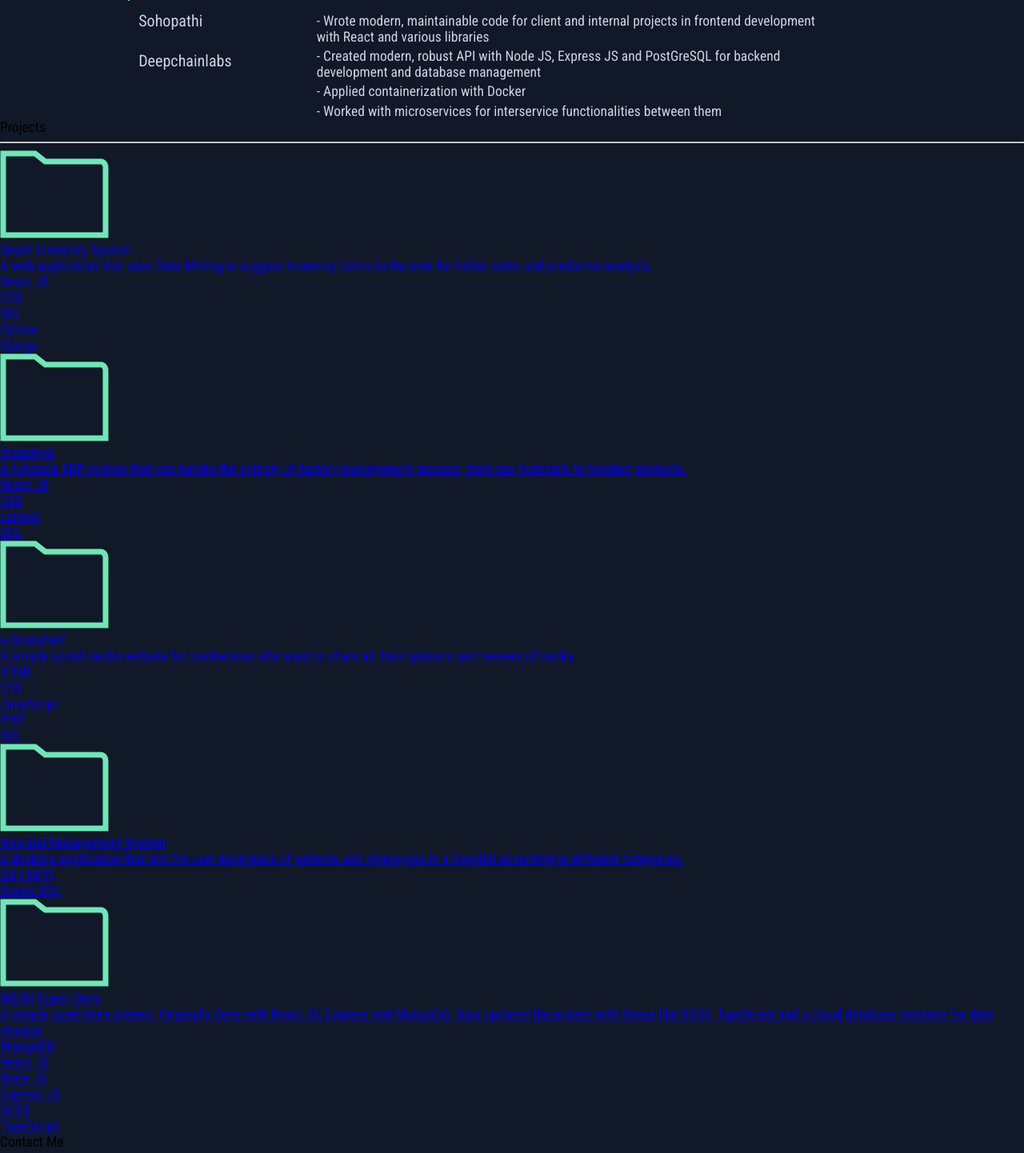
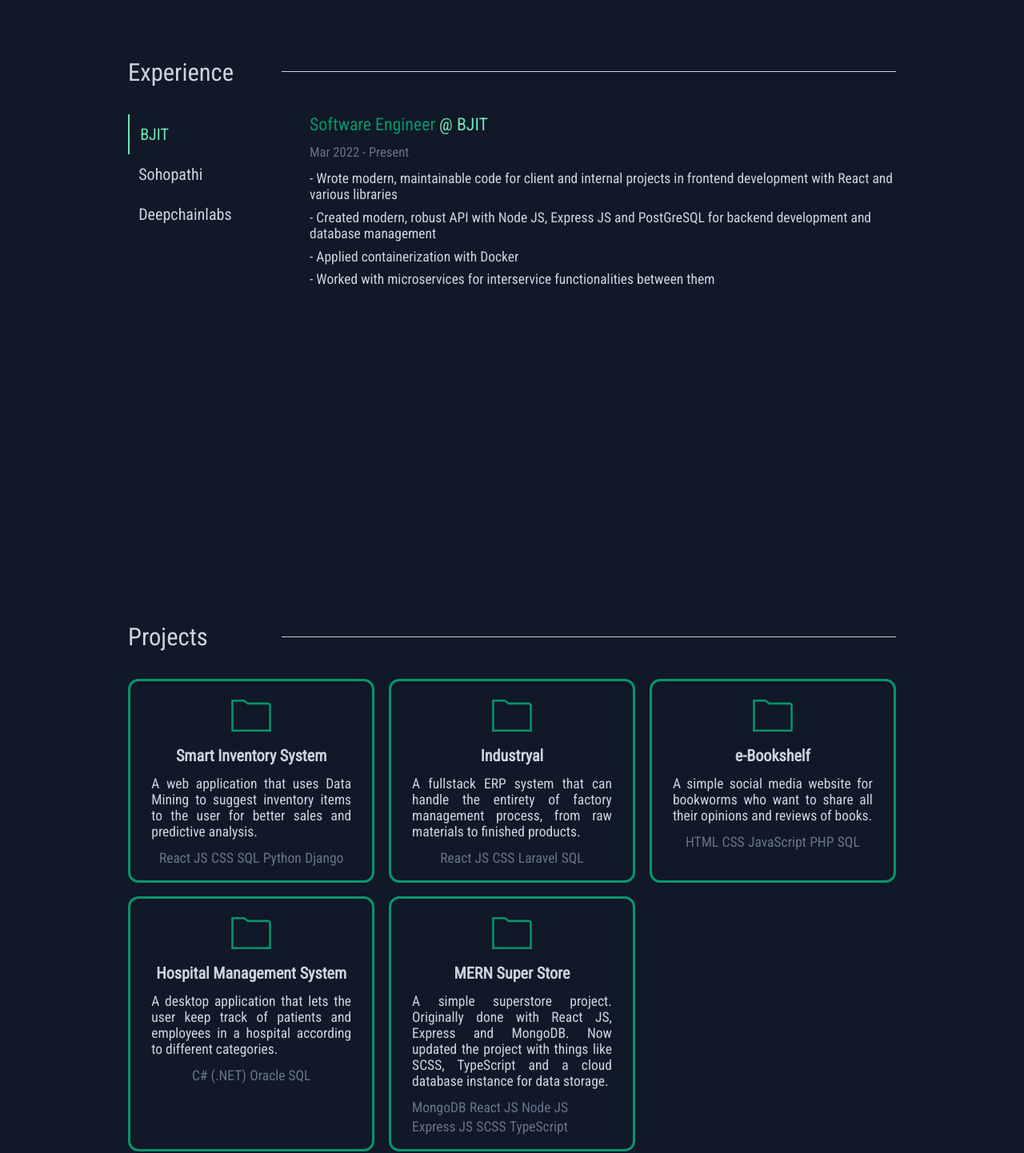
Before and after one commit to snigdho611/snigdho611.dev, a React (Create React App) app: page / in a window 1280 px wide. Shown: the part 1351-2793 px from the top of the page at 80% size. Built offline with nearby package versions, Linux system fonts and the light colour scheme.

Commit message:
Adding updates to website

```diff
--- a/src/App.tsx
+++ b/src/App.tsx
@@ -1,27 +1,6 @@
-import { MutableRefObject, useRef, useState } from "react";
-import About from "./components/About";
-import Experience from "./components/Experience";
-import Projects from "./components/Projects";
-import Contact from "./components/Contact";
-import Footer from "./components/Footer";
+import { MutableRefObject, useEffect, useRef, useState } from "react";
 
 const App: React.FC = () => {
-  const [loading, setLoading] = useState(false);
-  const heroRef: MutableRefObject<HTMLDivElement | null> = useRef(null);
-  const aboutRef: MutableRefObject<HTMLDivElement | null> = useRef(null);
-  const expRef: MutableRefObject<HTMLDivElement | null> = useRef(null);
-  const projectsRef: MutableRefObject<HTMLDivElement | null> = useRef(null);
-  const contactRef: MutableRefObject<HTMLDivElement | null> = useRef(null);
-
-  const heroScroll = () => heroRef.current?.scrollIntoView({ behavior: "smooth" });
-  const aboutScroll = () => aboutRef.current?.scrollIntoView({ behavior: "smooth" });
-  const expScroll = () => expRef.current?.scrollIntoView({ behavior: "smooth" });
-  const projectsScroll = () => projectsRef.current?.scrollIntoView({ behavior: "smooth" });
-  const contactScroll = () => contactRef.current?.scrollIntoView({ behavior: "smooth" });
-  const imageRef = useRef<HTMLImageElement | null>(null);
-  const shadowRef = useRef<HTMLDivElement | null>(null);
-  const [activeExperience, setActiveExperience] = useState(0);
-
   const data = {
     projectsData: [
       {
@@ -213,21 +192,55 @@ const App: React.FC = () => {
       ],
     ],
   };
+  const [loading, setLoading] = useState(true);
+  const [imageLoading, setImageLoading] = useState(true);
+  const heroRef: MutableRefObject<HTMLDivElement | null> = useRef(null);
+  const aboutRef: MutableRefObject<HTMLDivElement | null> = useRef(null);
+  const expRef: MutableRefObject<HTMLDivElement | null> = useRef(null);
+  const projectsRef: MutableRefObject<HTMLDivElement | null> = useRef(null);
+  const contactRef: MutableRefObject<HTMLDivElement | null> = useRef(null);
+
+  const heroScroll = () => heroRef.current?.scrollIntoView({ behavior: "smooth" });
+  const aboutScroll = () => aboutRef.current?.scrollIntoView({ behavior: "smooth" });
+  const expScroll = () => expRef.current?.scrollIntoView({ behavior: "smooth" });
+  const projectsScroll = () => projectsRef.current?.scrollIntoView({ behavior: "smooth" });
+  const contactScroll = () => contactRef.current?.scrollIntoView({ behavior: "smooth" });
+  const imageRef = useRef<HTMLImageElement | null>(null);
+  const shadowRef = useRef<HTMLDivElement | null>(null);
+  const [activeExperience, setActiveExperience] = useState(0);
+  const loaderRef = useRef<HTMLDivElement | null>(null);
+
+  // useEffect(() => {
+  //   setTimeout(() => {
+  //     if (imageLoading) {
+  //       console.log("Loading complete");
+  //     } else {
+  //       console.log("Still loading");
+  //     }
+  //     // setLoading(false);
+  //     // if (loaderRef.current) {
+  //     //   // loaderRef.current.style.opacity = "0%";
+  //     //   // loaderRef.current.style.display = "none";
+  //     // }
+  //   }, 2000);
+  //   // if (loaderRef.current) {
+  //   // }
+  // }, [imageLoading]);
 
   return (
     <>
-      {loading ? (
-        <div className="flex justify-center pt-20">
-          <div className="absolute sm:w-[900px] sm:h-[900px] h-96 w-96">
+      <div
+        // ref={loaderRef}
+        className="loader"
+      >
         <img
+          className="loader_img"
           src={
-                "https://res.cloudinary.com/drnym8nne/image/upload/v1666110360/portfolio/nav/favicon_uw1wog.png"
+            "https://res.cloudinary.com/drnym8nne/image/upload/v1689936405/portfolio/nav/logo_pvu06n.svg"
           }
           alt="Not found"
         />
       </div>
-        </div>
-      ) : (
       <div>
         {/* NAVBAR */}
         <div className="main_navbar">
@@ -264,16 +277,13 @@ const App: React.FC = () => {
             <span className="main_hero_container_name">Snigdho Dip Howlader.</span>
             <span className="main_hero_container_tagline">I Create Things For The Web.</span>
             <span className="main_hero_container_content">
-                A Full Stack <strong>Software Engineer</strong> with 2+ years experience. Versatile
-                in both <strong>Frontend </strong> and <strong>Backend </strong> technologies.
+              A Full Stack <strong>Software Engineer</strong> with 2+ years experience. Versatile in
+              both <strong>Frontend </strong> and <strong>Backend </strong> technologies.
             </span>
             <span className="main_hero_container_content">
               My set of skills is versatile and is continuously expanding.
             </span>
-              <a
-                href={"https://www.github.com/snigdho611"}
-                className="main_hero_container_checkout"
-              >
+            <a href={"https://www.github.com/snigdho611"} className="main_hero_container_checkout">
               Check Out My Work
             </a>
           </div>
@@ -289,11 +299,11 @@ const App: React.FC = () => {
               {data.aboutData.map((span: any, i: any) => {
                 return (
                   <span key={i}>
-                      {span.map(({ text, url }: any) => {
+                    {span.map(({ text, url }: any, i: number) => {
                       return !url ? (
                         text
                       ) : (
-                          <a href={url} target="_blank" rel="noreferrer">
+                        <a key={i} href={url} target="_blank" rel="noreferrer">
                           {text}
                         </a>
                       );
@@ -316,6 +326,10 @@ const App: React.FC = () => {
           </div>
           <div className="main_about_image">
             <img
+              onLoad={(e) => {
+                // console.log("first");
+                setImageLoading(false);
+              }}
               ref={imageRef}
               className="main_about_image_img"
               src={
@@ -340,9 +354,7 @@ const App: React.FC = () => {
                     key={i}
                     onClick={() => setActiveExperience(i)}
                     className={`main_experience_body_companies_company ${
-                        activeExperience === i
-                          ? "main_experience_body_companies_company-active"
-                          : ""
+                      activeExperience === i ? "main_experience_body_companies_company-active" : ""
                     }`}
                   >
                     {company}
@@ -353,9 +365,8 @@ const App: React.FC = () => {
             <div className="main_experience_body_description">
               <span className="main_experience_body_description_header">
                 {data.experienceData[activeExperience].title}
-                  {` @ `}
                 <a href={data.experienceData[activeExperience].url}>
-                    {data.experienceData[activeExperience].company}
+                  {` @ ${data.experienceData[activeExperience].company}`}
                 </a>
                 {/* </span> */}
               </span>
@@ -370,15 +381,85 @@ const App: React.FC = () => {
             </div>
           </div>
         </div>
-          <div className="pt-[10px]" ref={projectsRef}>
-            <Projects data={data.projectsData} />
+        <div className="main_projects" ref={projectsRef}>
+          <div className="main_projects_header">
+            <span className="main_projects_header_title">Projects</span>
+            <div className="main_experience_header_bar" />
           </div>
-          <div className="pt-[10px]" ref={contactRef}>
-            <Contact data={data.contactData} />
+          <div className="main_projects_cards">
+            {data.projectsData.map(({ id, title, description, stacks, url }) => {
+              return (
+                <a
+                  href={url}
+                  target="_blank"
+                  rel="noreferrer"
+                  className="main_projects_cards_card"
+                  key={id}
+                >
+                  <svg
+                    width="50"
+                    height="50"
+                    viewBox="0 0 136 110"
+                    fill="none"
+                    xmlns="http://www.w3.org/2000/svg"
+                  >
+                    <path
+                      className="main_projects_cards_card_svg"
+                      d="M4 106V4H43.898L56.539 13.9512H125.669C131.042 13.9512 132.121 19.2585 131.99 21.9122V106H4Z"
+                      stroke="#059669"
+                      strokeWidth="7"
+                    />
+                  </svg>
+                  <div className="main_projects_cards_card_title">{title}</div>
+                  <div className="main_projects_cards_card_description">{description}</div>
+                  <div className="main_projects_cards_card_stacks">
+                    {stacks.map((element, i) => {
+                      return <div key={i}>{element}</div>;
+                    })}
                   </div>
-          <Footer />
+                </a>
+              );
+            })}
           </div>
-      )}
+        </div>
+        <div className="main_contact" ref={contactRef}>
+          <div className="main_contact_header">
+            <span className="main_contact_header_title">Contact Me</span>
+            <hr className="main_contact_header_bar" />
+          </div>
+          <div className="main_contact_content">
+            <div className="main_contact_content_description">
+              If you would like to get in touch for any types of query, please opt for any of the
+              means below:
+            </div>
+            <div className="main_contact_content_links">
+              {data.contactData.map(({ image, url }, i) => {
+                return (
+                  <a
+                    key={i}
+                    className="main_contact_content_links_link"
+                    href={url}
+                    target={"_blank"}
+                    rel="noreferrer"
+                  >
+                    <img src={image} alt="Not found" height={50} />
+                  </a>
+                );
+              })}
+            </div>
+          </div>
+          {/* <Contact data={data.contactData} /> */}
+        </div>
+        <div className="w-full justify-end gap-3 flex text-sm">
+          <div className="text-slate-300">Developed by: </div>
+          <a
+            href="https://www.github.com/snigdho611"
+            className="text-emerald-300 hover:text-emerald-100 transition-colors "
+          >
+            snigdho611
+          </a>
+        </div>
+      </div>
     </>
   );
 };
--- a/src/index.scss
+++ b/src/index.scss
@@ -14,6 +14,56 @@ $image-height: 17rem;
 body {
   margin: 0;
   background-color: $black-primary;
+}
+
+.loader {
+  position: absolute;
+  z-index: 100;
+  width: 100%;
+  display: flex;
+  height: 100vh;
+  justify-content: center;
+  align-items: center;
+  background-color: $black-primary;
+  transition: opacity 0.5s;
+  animation-name: hide-loader;
+  animation-duration: 1s;
+  animation-delay: 2s;
+  animation-iteration-count: 1;
+  animation-direction: linear;
+  animation-fill-mode: forwards;
+  &_img {
+    animation: spin 1s linear infinite;
+  }
+}
+
+@keyframes hide-loader {
+  0% {
+    top: 0%;
+    opacity: 100%;
+  }
+  100% {
+    top: -100%;
+    opacity: 0%;
+  }
+}
+
+@keyframes spin {
+  0% {
+    transform: rotate(0deg);
+  }
+  // 25% {
+  //   transform: rotate(0deg);
+  // }
+  50% {
+    transform: rotate(0deg);
+  }
+  // 75% {
+  //   transform: rotate(0deg);
+  // }
+  100% {
+    transform: rotate(360deg);
+  }
 }
 
 .main {
@@ -55,10 +105,10 @@ body {
         display: flex;
         align-items: center;
         cursor: pointer;
-        transition: color 0.25s, margin-top 0.15s;
+        transition: color 0.25s, transform 0.15s;
         &:hover {
           color: #ecfdf5;
-          margin-top: -0.25rem;
+          transform: translate(0rem, -0.25rem);
         }
       }
     }
@@ -92,18 +142,19 @@ body {
         color: $slate-primary;
       }
       &_checkout {
-        background-color: $emrald-primary;
+        background-color: $emrald-secondary;
         width: fit-content;
         padding: 0.75rem 2rem;
         border-radius: 0.25rem;
         text-decoration: none;
-        color: $black-primary;
-        transition: background-color 0.25s, color 0.25s;
+        color: $slate-primary;
+        transition: background-color 0.25s, color 0.25s, transform 0.25s;
         &:hover {
-          background-color: $emrald-secondary;
-          margin-top: -0.25rem;
-          margin-bottom: 0.25rem;
-          color: $slate-primary;
+          background-color: $emrald-primary;
+          transform: translate(0rem, -0.25rem);
+          // margin-top: -0.25rem;
+          // margin-bottom: 0.25rem;
+          color: $slate-secondary;
         }
       }
     }
@@ -174,13 +225,11 @@ body {
       justify-content: center;
       &:hover {
         .main_about_image_img {
-          margin-top: -0.5rem;
-          margin-left: -1rem;
+          transform: translate(-0.5rem, -0.5rem);
           filter: sepia(0%) saturate(100%) brightness(100%) hue-rotate(0deg);
         }
         .main_about_image_border {
-          margin-top: 1rem;
-          margin-left: 2rem;
+          transform: translate(0.5rem, 0.5rem);
         }
       }
       &_img {
@@ -190,7 +239,7 @@ body {
         position: absolute;
         z-index: 1;
         border-radius: 5px;
-        transition: margin-top 0.25s, margin-left 0.25s, filter 0.25s;
+        transition: transform 0.25s, filter 0.25s;
       }
       &_border {
         width: calc($image-height - 1rem);
@@ -200,32 +249,20 @@ body {
         border-radius: 5px;
         margin-top: 0.5rem;
         margin-left: 1rem;
-        transition: margin-top 0.25s, margin-left 0.25s;
+        transition: transform 0.25s, filter 0.25s;
       }
     }
     // }
   }
   &_experience {
-    padding-top: 3rem;
-    margin: 0 auto;
-    color: $slate-primary;
-    display: flex;
-    flex-direction: column;
-    width: 75%;
-    max-width: 1533px;
+    @extend .section;
     &_header {
-      display: flex;
-      align-items: center;
-      width: 50%;
+      @extend .section_header;
       &_title {
-        width: max-content;
-        font-size: 1.75rem;
+        @extend .section_header_title;
       }
       &_bar {
-        width: 70%;
-        border-top: 1px solid $slate-primary;
-        height: 1px;
-        margin: 0 auto;
+        @extend .section_header_bar;
       }
     }
     &_body {
@@ -256,18 +293,19 @@ body {
         }
       }
       &_description {
-        width: 66%;
+        width: 80%;
         display: flex;
         flex-direction: column;
         gap: 0.75rem;
         &_header {
           color: $emrald-primary;
-          // font-size: 1.25rem;
+          font-size: 1.25rem;
           color: $emrald-secondary;
           // font-weight: bold;
           & a {
             color: $emrald-primary;
             text-decoration: none;
+            font-size: 1.25rem;
             transition: color 0.25s;
             &:hover {
               color: $slate-primary;
@@ -281,7 +319,7 @@ body {
         &_list {
           display: flex;
           flex-direction: column;
-          gap: 0.25rem;
+          gap: 0.5rem;
           & span {
             display: flex;
             justify-content: flex-start;
@@ -292,4 +330,122 @@ body {
       }
     }
   }
+
+  &_projects {
+    @extend .section;
+    &_header {
+      @extend .section_header;
+      &_title {
+        @extend .section_header_title;
+      }
+      &_bar {
+        @extend .section_header_bar;
+      }
+    }
+    &_cards {
+      display: grid;
+      grid-template-columns: 2fr 2fr 2fr;
+      gap: 1rem;
+      // flex-direction: column;
+      &_card {
+        display: flex;
+        flex-direction: column;
+        // justify-content: center;
+        align-items: center;
+        gap: 0.75rem;
+        text-decoration: none;
+        color: $slate-primary;
+        padding: 1rem 1.5rem;
+        border-width: 0.2rem;
+        border-style: solid;
+        border-color: $emrald-secondary;
+        border-radius: 0.75rem;
+        text-align: justify;
+        transition: transform 0.25s, border-color 0.25s;
+        &_svg {
+          stroke: $emrald-secondary;
+          transition: stroke 0.25s;
+        }
+        &_title {
+          font-weight: bold;
+          font-size: 1.15rem;
+        }
+        &_description {
+          // color: $slate-secondary;
+        }
+        &_stacks {
+          display: flex;
+          gap: 0.25rem;
+          color: $slate-secondary;
+          flex-wrap: wrap;
+        }
+        &:hover {
+          // margin-top: -0.25rem;
+          .main_projects_cards_card_svg {
+            stroke: $emrald-primary;
+          }
+          transform: translate(0rem, -0.5rem);
+          border-color: $emrald-primary;
+        }
+        // max-width: 33%;
+      }
+    }
+  }
+  &_contact {
+    @extend .section;
+    &_header {
+      @extend .section_header;
+      &_title {
+        @extend .section_header_title;
+      }
+      &_bar {
+        @extend .section_header_bar;
+      }
+    }
+    &_content {
+      display: flex;
+      flex-direction: column;
+      gap: 2rem;
+      &_links {
+        display: flex;
+        justify-content: space-evenly;
+        &_link {
+          width: auto;
+          transition: transform 0.25s;
+          &:hover {
+            transform: translate(0rem, -0.5rem);
+          }
+        }
+      }
+    }
+  }
 }
+
+.section {
+  padding-top: 12rem;
+  padding-bottom: 12rem;
+  margin: 0 auto;
+  color: $slate-primary;
+  display: flex;
+  flex-direction: column;
+  gap: 2rem;
+  width: 75%;
+  max-width: 1533px;
+  &_header {
+    display: flex;
+    align-items: center;
+    width: 100%;
+
+    &_title {
+      width: max-content;
+      font-size: 1.75rem;
+      width: 20%;
+    }
+    &_bar {
+      width: 80%;
+      border-top: 1px solid $slate-primary;
+      height: 1px;
+      margin: 0 auto;
+    }
+  }
+}
```
Also changed, not shown: public/images/folder.svg. Lines whose indentation alone changed are shown as unchanged.
